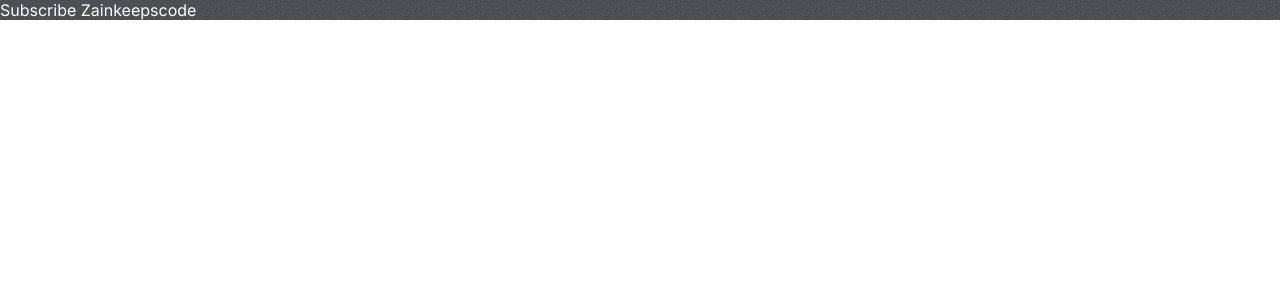
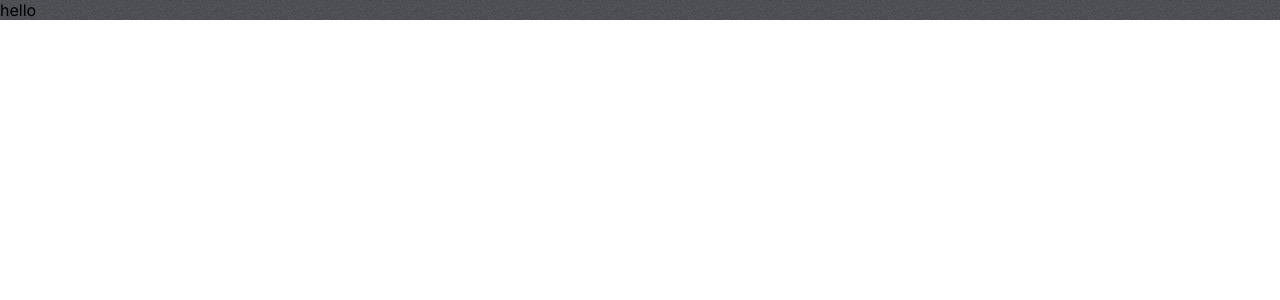
Before and after one commit to Edwin574/Gym-website, a React (Create React App) app: page / in a window 1280 px wide. Shown: the top 300 px of the page. Built offline with nearby package versions, Linux system fonts and the light colour scheme.

Commit message:
initial set up

```diff
--- a/src/App.js
+++ b/src/App.js
@@ -1,8 +1,9 @@
 import './App.css';
+import Hero from  './components/Hero/Hero'
 function App() {
   return (
     <div className="App">
-          <span style={{color: 'white'}}>Subscribe Zainkeepscode</span>
+     <Hero/>
     </div>
   );
 }
--- /dev/null
+++ b/src/components/Hero/Hero.js
@@ -0,0 +1,14 @@
+import React from 'react'
+
+import './Hero.css'
+
+const Hero=()=>{
+    return(
+        <div className='hero'>
+hello
+        </div>
+    )
+}
+
+
+export default Hero
```
Also changed, not shown: src/components/Hero/Hero.css (added).
